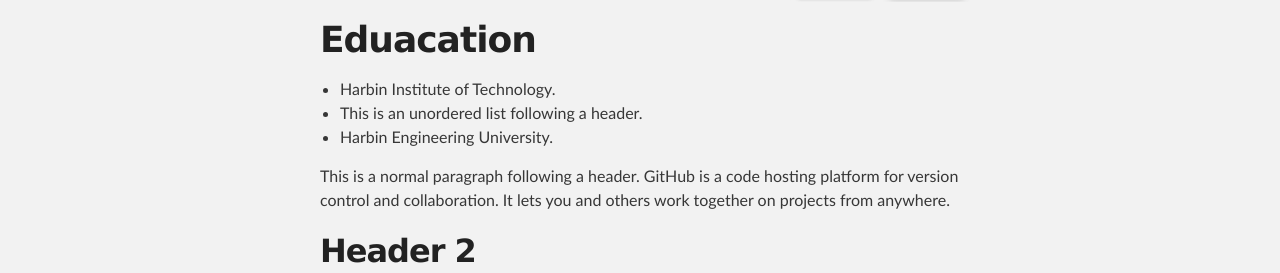
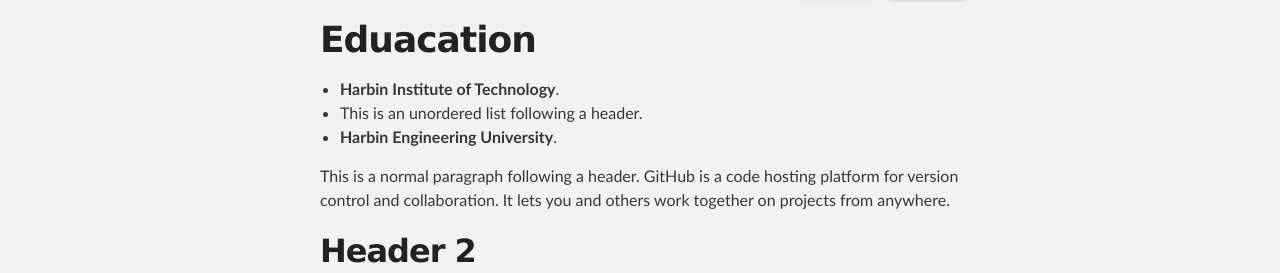
Before and after one commit to yiminghit/yiminghit.github.com, a Jekyll site: the page built from index.md, in a window 1280 px wide and 900 px high. Shown: the part 247-520 px from the top of the window. Built offline with Jekyll 4.4.1, drawn with Linux system fonts in a browser that asks for light colours; our own code applies the rules of GitHub Pages for plain Markdown files.

```diff
--- a/index.md
+++ b/index.md
@@ -5,9 +5,9 @@ layout: default
 
 
 # [](#header-1)Eduacation
-*   Harbin Institute of Technology.
+*   **Harbin Institute of Technology**.
 *   This is an unordered list following a header.
-*   Harbin Engineering University.
+*   **Harbin Engineering University**.
 
 This is a normal paragraph following a header. GitHub is a code hosting platform for version control and collaboration. It lets you and others work together on projects from anywhere.
 
```
